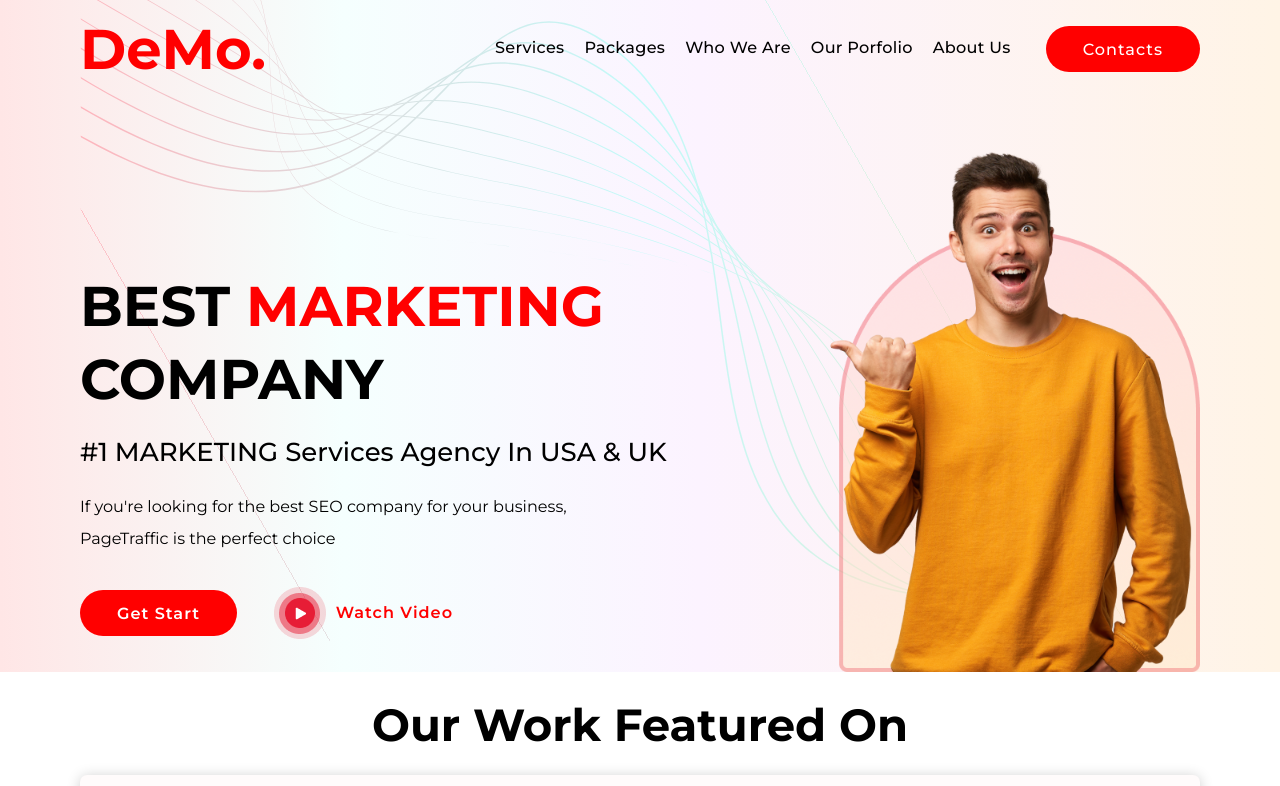
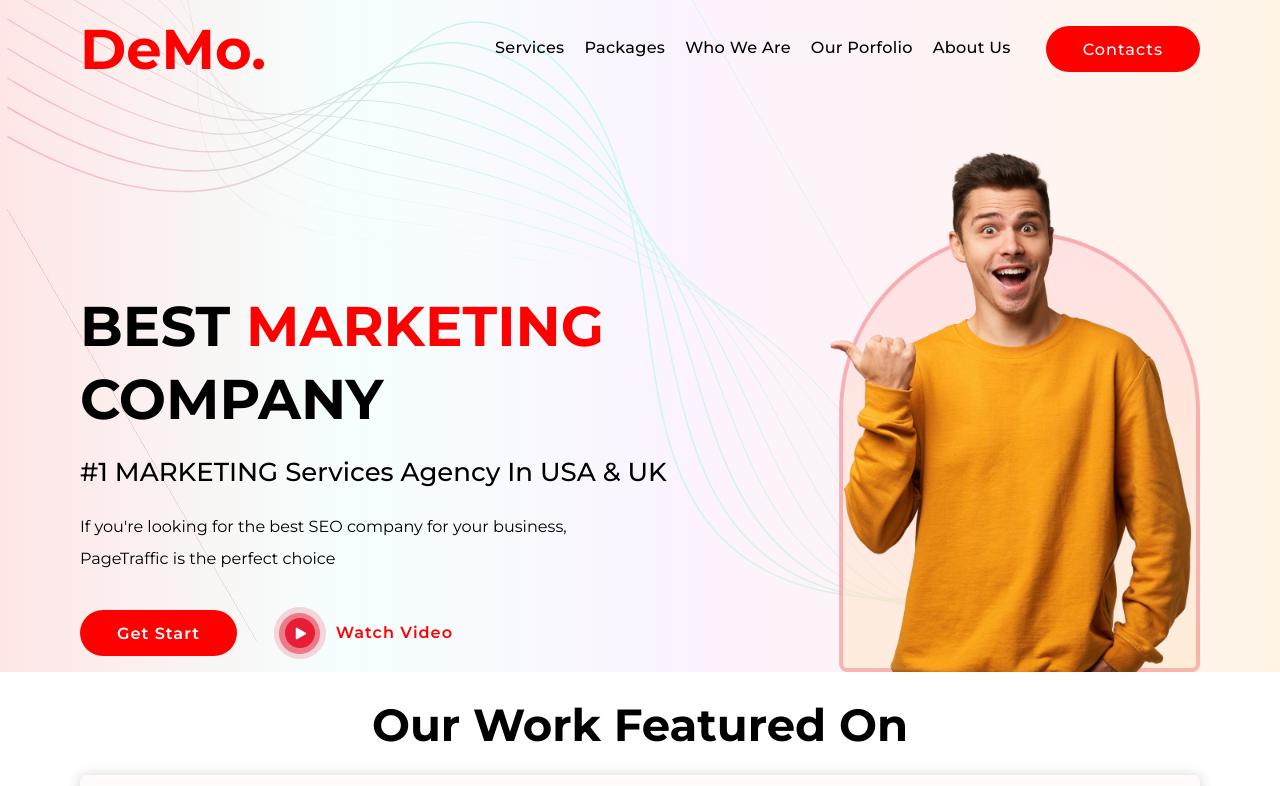
Before and after one commit to maiyonnaise/demo-landing-page, a plain HTML site: page index.html in a window 1280 px wide. Shown: the top 786 px of the page. Drawn offline with nearby package versions, Linux system fonts and the light colour scheme.

Commit message:
svg fixed

```diff
--- a/styles.css
+++ b/styles.css
@@ -393,12 +393,7 @@ a {
 }
 
 .wave-vector-container {
-  width: 100%;
-  position: absolute;
-  z-index: 1;
-  top: -29rem;
-  left: -16rem;
-  transform: scale(1);
+  display: none;
 
 }
 
@@ -500,9 +495,11 @@ a {
   }
 
   .wave-vector-container {
+    display: inline-block;
+    position: absolute;
     z-index: 1;
     top: -45rem;
-    left: -16rem;
+    right: 1rem;
     transform: scale(.8);
 
   }
@@ -522,7 +519,7 @@ a {
     align-items: flex-start;
     justify-content: end;
     width: 55%;
-    padding-bottom: var(--gap-1);
+    /* padding-bottom: var(--gap-1); */
   }
 
   .btn-container {
```
